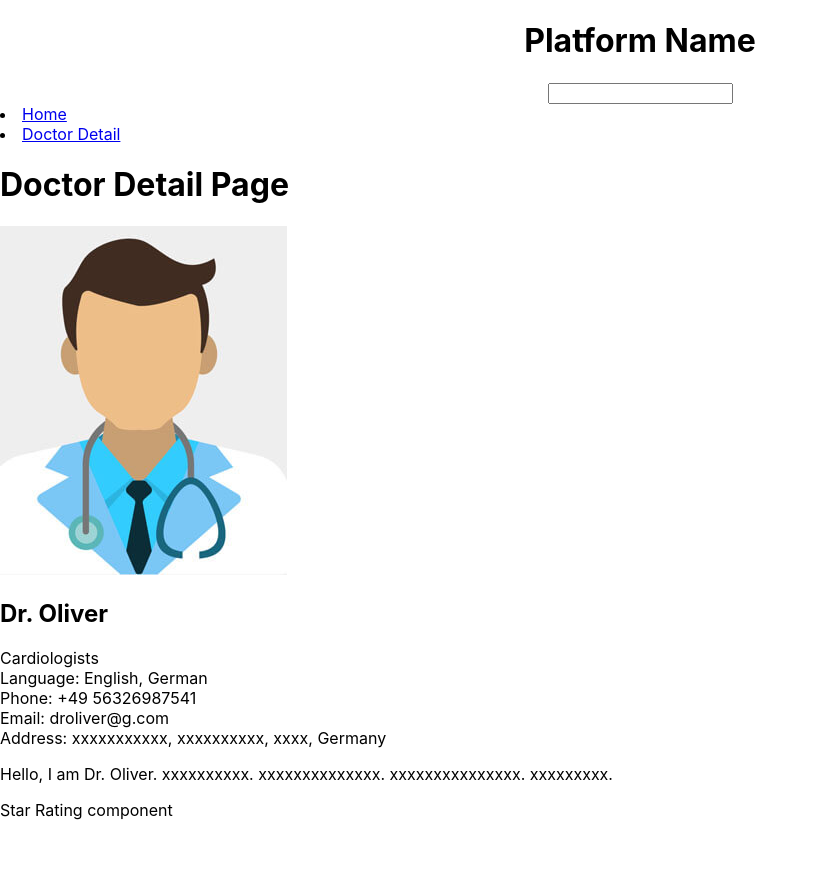
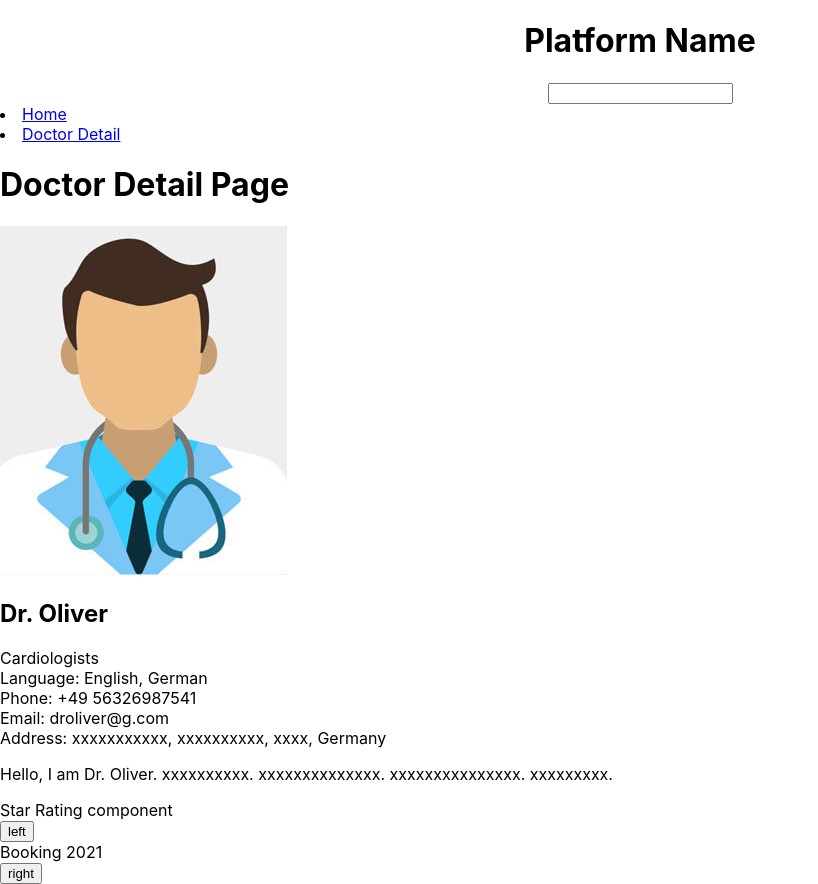
Before and after one commit to Ascendancey/brunette-humming-birds, a React (Create React App) app: page /doctordetail in a window 1280 px wide. Shown: the whole page, without its empty margins (0-818 px from the left). Before the commit the page ends 820 px from the top, so only its background shows below. Built offline with nearby package versions, Linux system fonts and the light colour scheme.

Commit message:
doctorinfo

```diff
--- a/src/DoctorDetail.js
+++ b/src/DoctorDetail.js
@@ -3,6 +3,7 @@ import React, { useState } from 'react';
 import "./DoctorDetail.css";
 
 import DoctorInfo from './components/DoctorInfo';
+import BookCalendar from './components/BookCalendar';
 
 const DoctorDetail = (props) => {
 
@@ -12,6 +13,9 @@ const DoctorDetail = (props) => {
         <div>
           <DoctorInfo />
         </div>
+        <div>
+          <BookCalendar />
+        </div>
     </div>
   );
 };
--- a/src/components/BookCalendar.js
+++ b/src/components/BookCalendar.js
@@ -0,0 +1,69 @@
+import React, { useState } from 'react';
+
+import "./BookCalendar.css";
+
+const BookCalendar = (props) => {
+  let currentyear = 2021
+  let currentday = new Date(currentyear, 7, 12) // Month from 0 to 11
+  let calendardata = generatecldata(currentday)
+
+  return (
+    <div className="">
+      {/* Head bar of calendar */}
+      <div>
+        <button className="chleftbut" onClick={dateback}>
+          left
+        </button>
+        <div>Booking {currentyear}</div>
+        <button className="chrightbut"  onClick={dateforward}>
+          right
+        </button>
+      </div>
+      {/* Calendar Table */}
+      <div>
+
+      </div>
+    </div>
+  );
+};
+
+function dateback() {
+
+}
+
+function dateforward() {
+
+}
+
+function generatecldata(startday) {
+  // Generate data for 7 days from start day
+  let data = []
+  let curdate = new Date(startday)
+  for (let i=0; i<7; i++) {
+    curdate.setDate(startday.getDate()+i)
+    let curtimeslot = generatetimslot(curdate, 9, 18)
+    let d = {
+      "date": new Date(curdate),
+      "timeslot": curtimeslot
+    }
+    data.push(d)
+  }
+  console.log(data)
+  return data
+}
+
+function generatetimslot(date, starttime, endtime) {
+  // Generate time slot from starttime to endtime for every 30 mins
+  let timeslot = []
+  let firstslot = new Date(date)
+  firstslot.setHours(firstslot.getHours()+starttime)
+  timeslot.push(new Date(firstslot))
+  let slotnum = (endtime-starttime)*2
+  for (let i=0; i<slotnum; i++){
+    firstslot.setMinutes(firstslot.getMinutes()+30)
+    timeslot.push(new Date(firstslot))
+  }
+  return timeslot
+}
+
+export default BookCalendar;
```
Also changed, not shown: src/components/Timeslot.js (added, +22 -0 lines), src/components/TImeslot.css (added).
